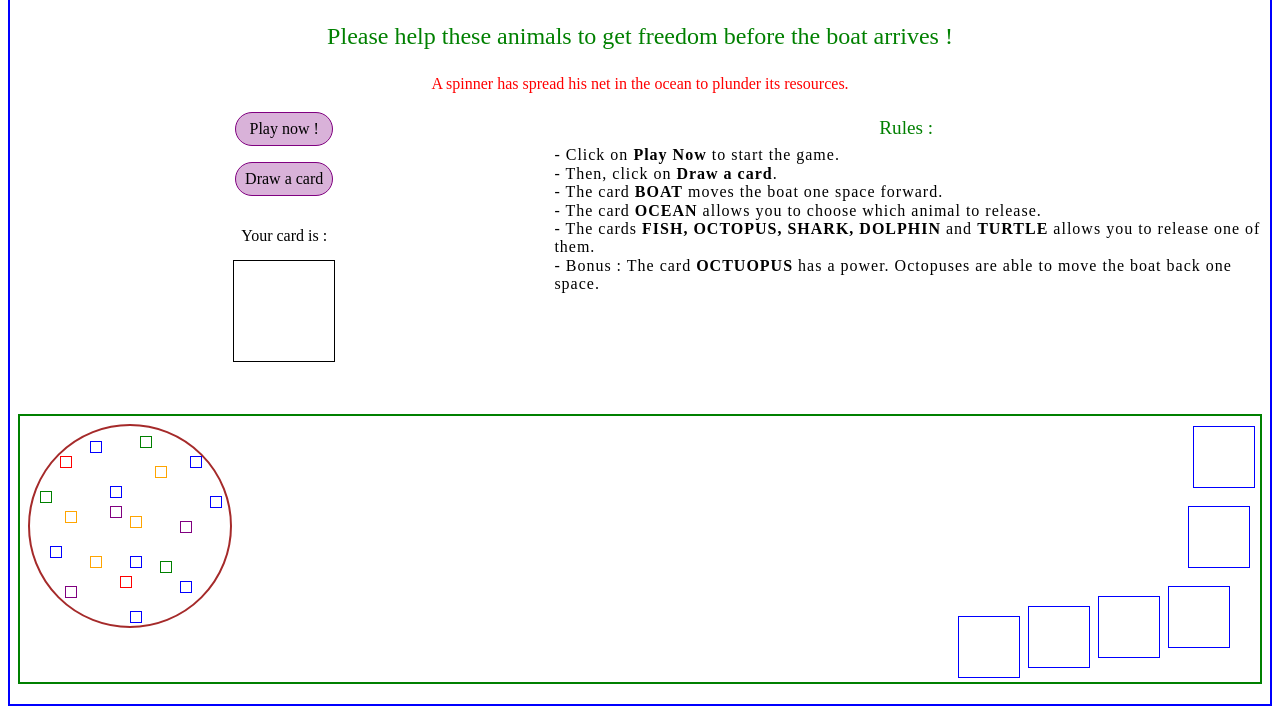
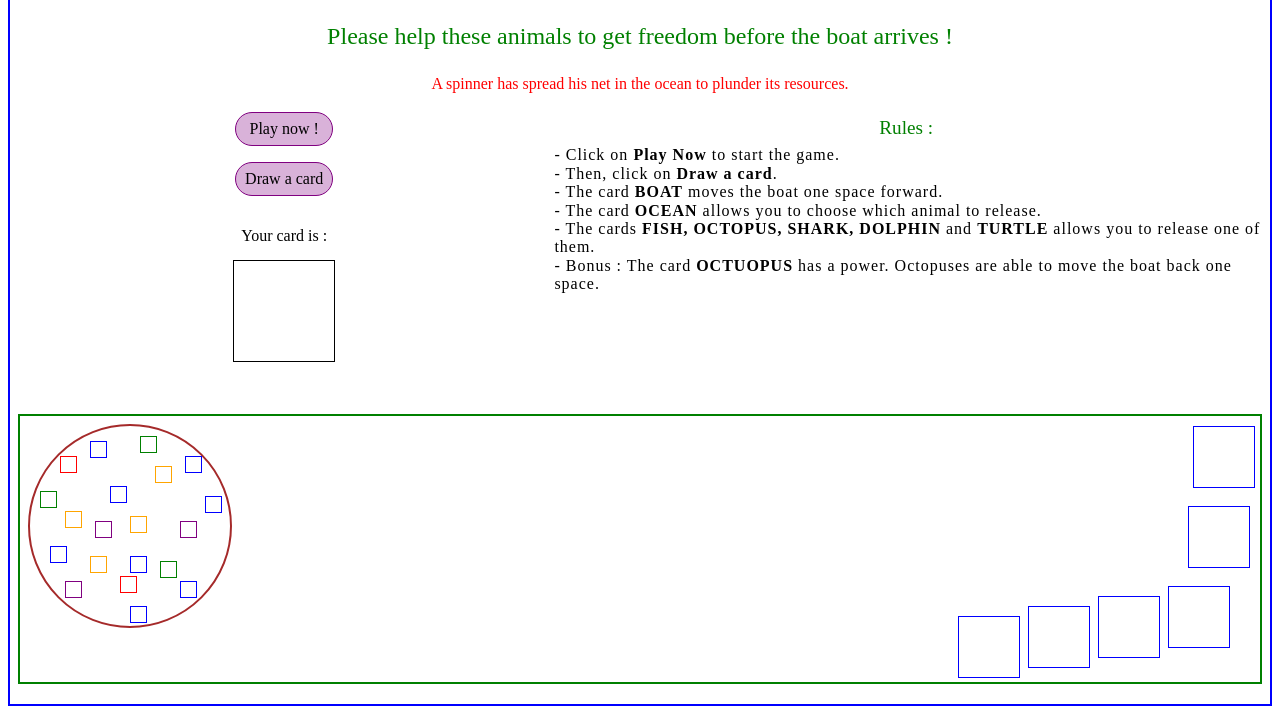
Before and after one commit to CesarMoroPro/miniJeu-freeOcean, a website: page integration/index.html in a window 1280 px wide. Shown: the part 86-808 px from the top of the page. Drawn offline with Linux system fonts and the light colour scheme; a web font is replaced by a local one.

Commit message:
Augmentation taille des éléments ANIMAUX

```diff
--- a/integration/scss/components/_animals.scss
+++ b/integration/scss/components/_animals.scss
@@ -1,8 +1,8 @@
 //* This code is for all ANIMALS
 .animal {
     position: absolute;
-    width: 10px;
-    height: 10px;
+    width: 15px;
+    height: 15px;
 }
 //* ==========================================================
 
@@ -24,13 +24,13 @@
 }
 
 .fish--2 {
-    top: 185px;
+    top: 180px;
     left: 100px;
 }
 
 .fish--3 {
     top: 30px;
-    left: 160px;
+    left: 155px;
 }
 
 .fish--4 {
@@ -50,7 +50,7 @@
 
 .fish--7 {
     top: 70px;
-    left: 180px;
+    left: 175px;
 }
 //* ==========================================================
 
@@ -103,8 +103,8 @@
 
 //* This code is for each dolphin
 .dolphin--0 {
-    top: 80px;
-    left: 80px;
+    top: 95px;
+    left: 65px;
 }
 
 .dolphin--1 {
@@ -113,7 +113,7 @@
 }
 
 .dolphin--2 {
-    top: 160px;
+    top: 155px;
     left: 35px;
 }
 //* ==========================================================
```
Also changed, not shown: integration/css/main.css.
